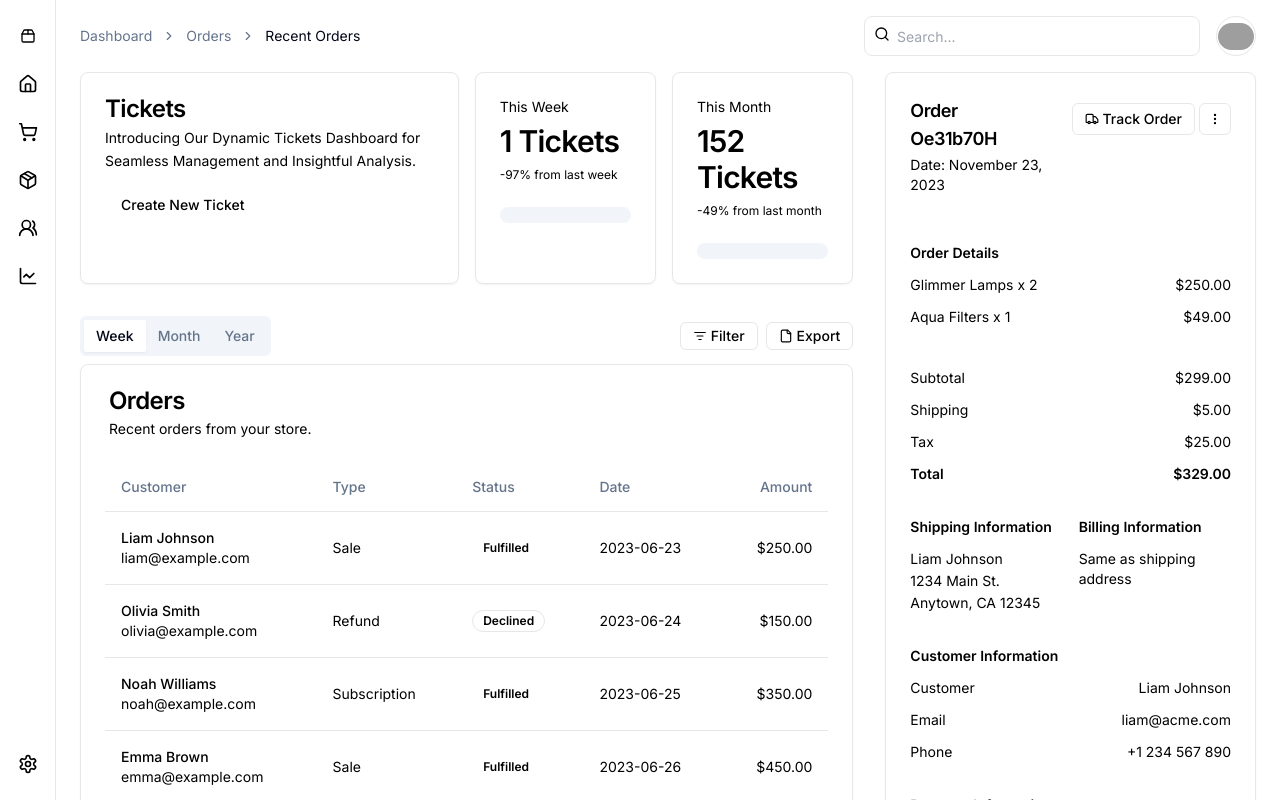
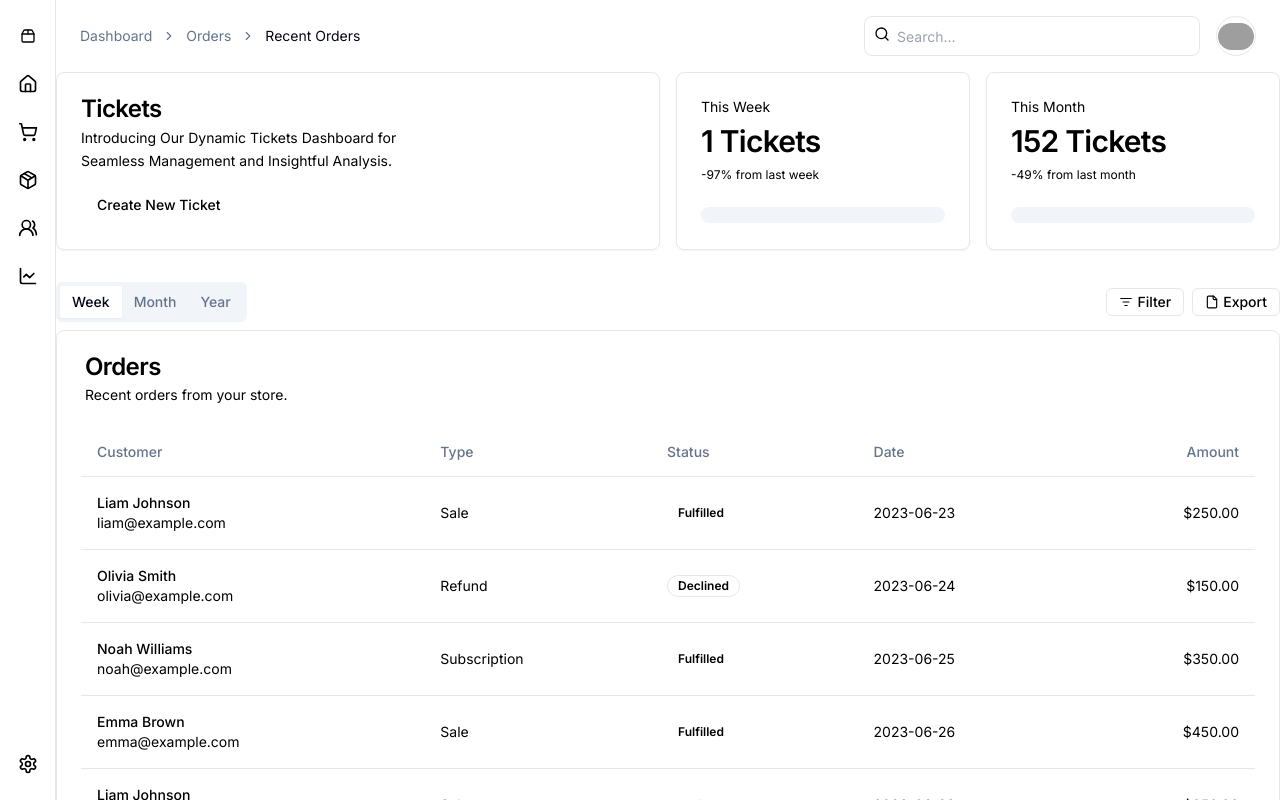
Before and after one commit to mnichols08/open.CRM, a Next.js app: page /dashboard in a window 1280 px wide. Shown: the top 800 px of the page. Built offline with nearby package versions, Linux system fonts and the light colour scheme; grey boxes are pictures that could not be loaded.

Commit message:
updates pageLayout to not control the "main" element

```diff
--- a/components/PageLayout.tsx
+++ b/components/PageLayout.tsx
@@ -12,9 +12,7 @@ function InnerWrapper({ children }: { children: React.ReactNode }) {
   return (
     <div className="flex flex-col sm:gap-4 sm:py-4 sm:pl-14">
       <Header />
-      <main className="grid flex-1 items-start gap-4 p-4 sm:px-6 sm:py-0 md:gap-8 lg:grid-cols-3 xl:grid-cols-3">
-        {children}
-      </main>
+      {children}
     </div>
   );
 }
```
